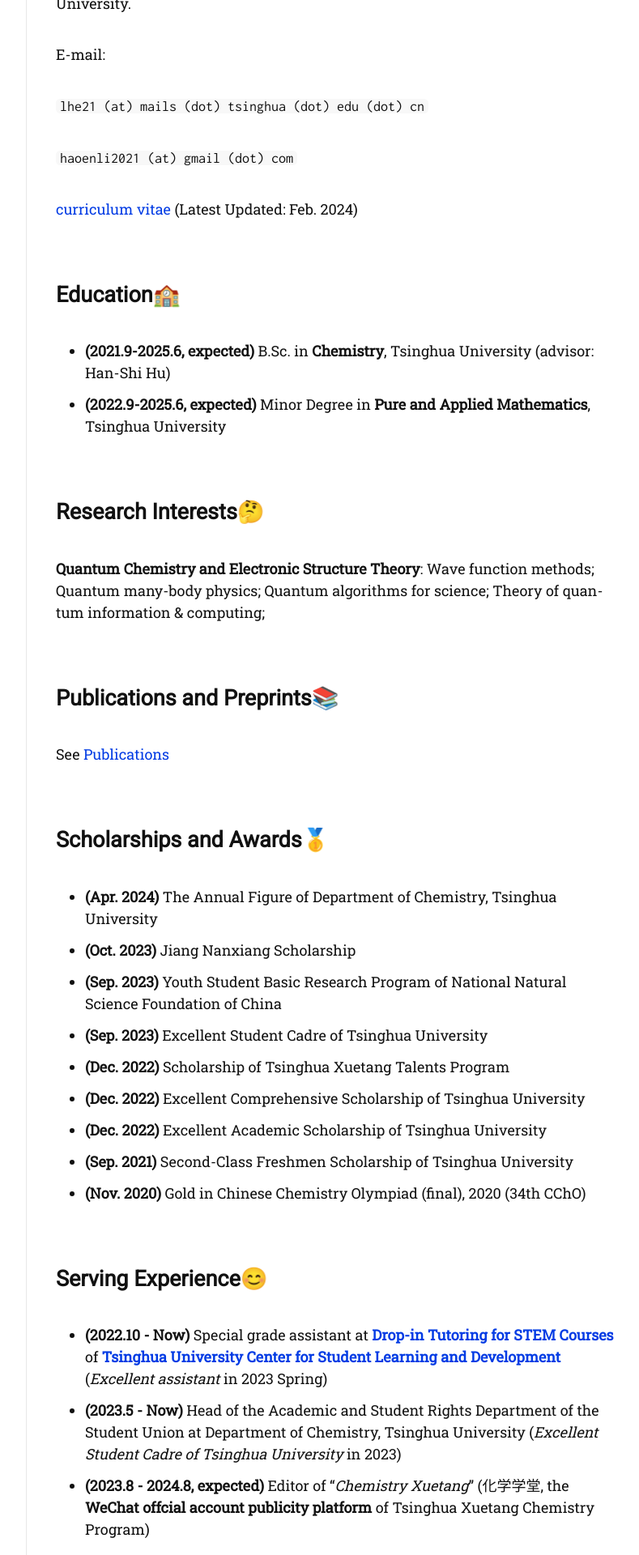
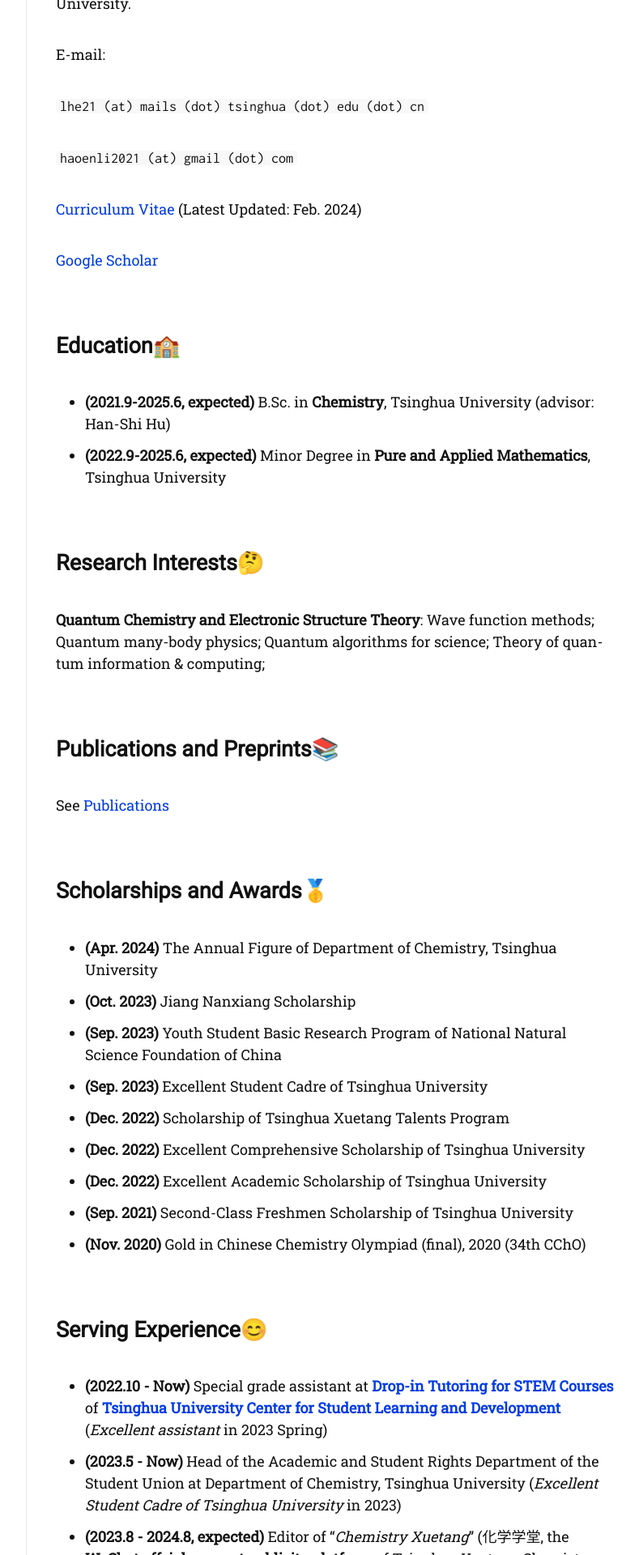
Before and after one commit to haoen2021/haoen2021.github.io, a Jekyll site: the page built from about.md, in a window 1280 px wide. Shown: the part 444-2364 px from the top of the page at 81% size, without its empty margins (357-1146 px from the left). Built offline with Jekyll 4.4.1, drawn with Linux system fonts in a browser that asks for light colours; nearby versions of some CDN libraries; some web fonts are replaced.

Commit message:
Update about.md

```diff
--- a/about.md
+++ b/about.md
@@ -13,7 +13,9 @@
 
 `haoenli2021 (at) gmail (dot) com`
 
-[curriculum vitae](documents/CV.pdf) (Latest Updated: Feb. 2024)
+[Curriculum Vitae](documents/CV.pdf) (Latest Updated: Feb. 2024)
+
+[Google Scholar](https://scholar.google.com/citations?user=vIwrc6AAAAAJ&hl=zh-CN)
 
 ## Education🏫
 
```
